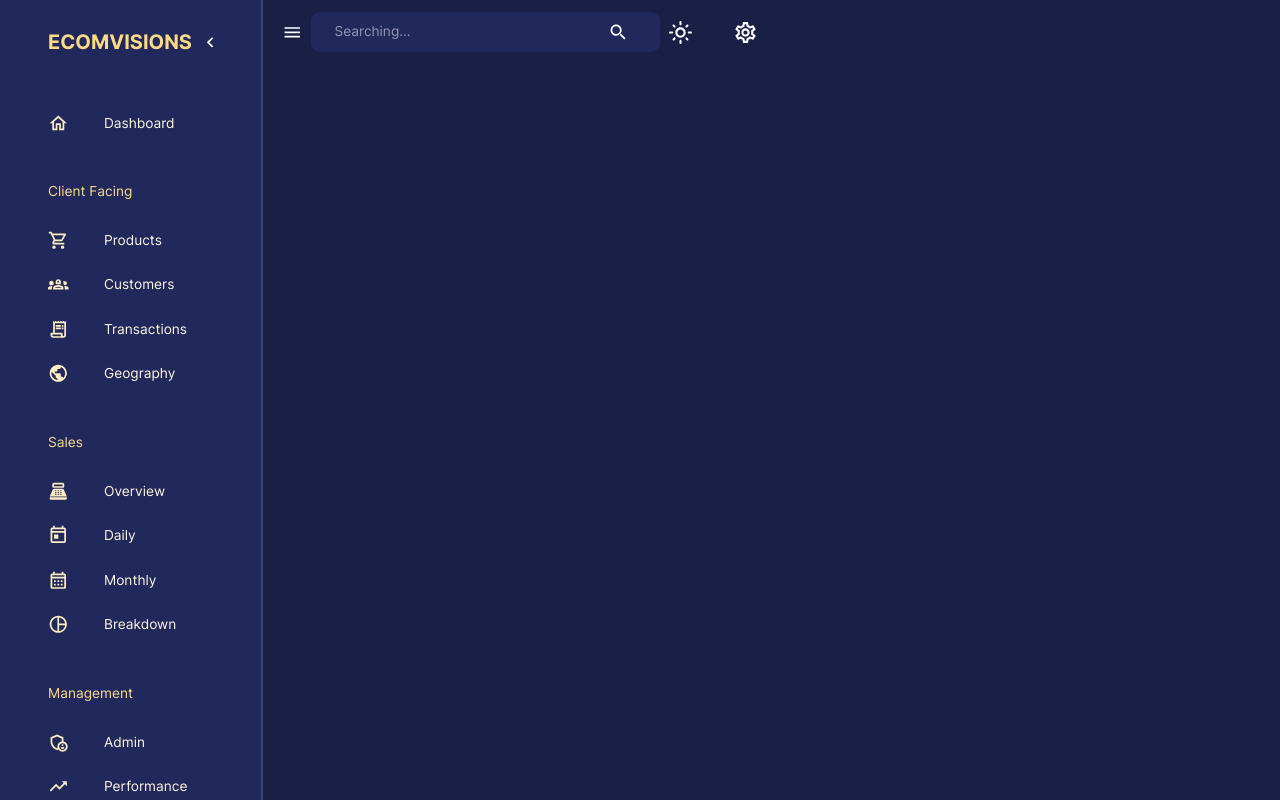
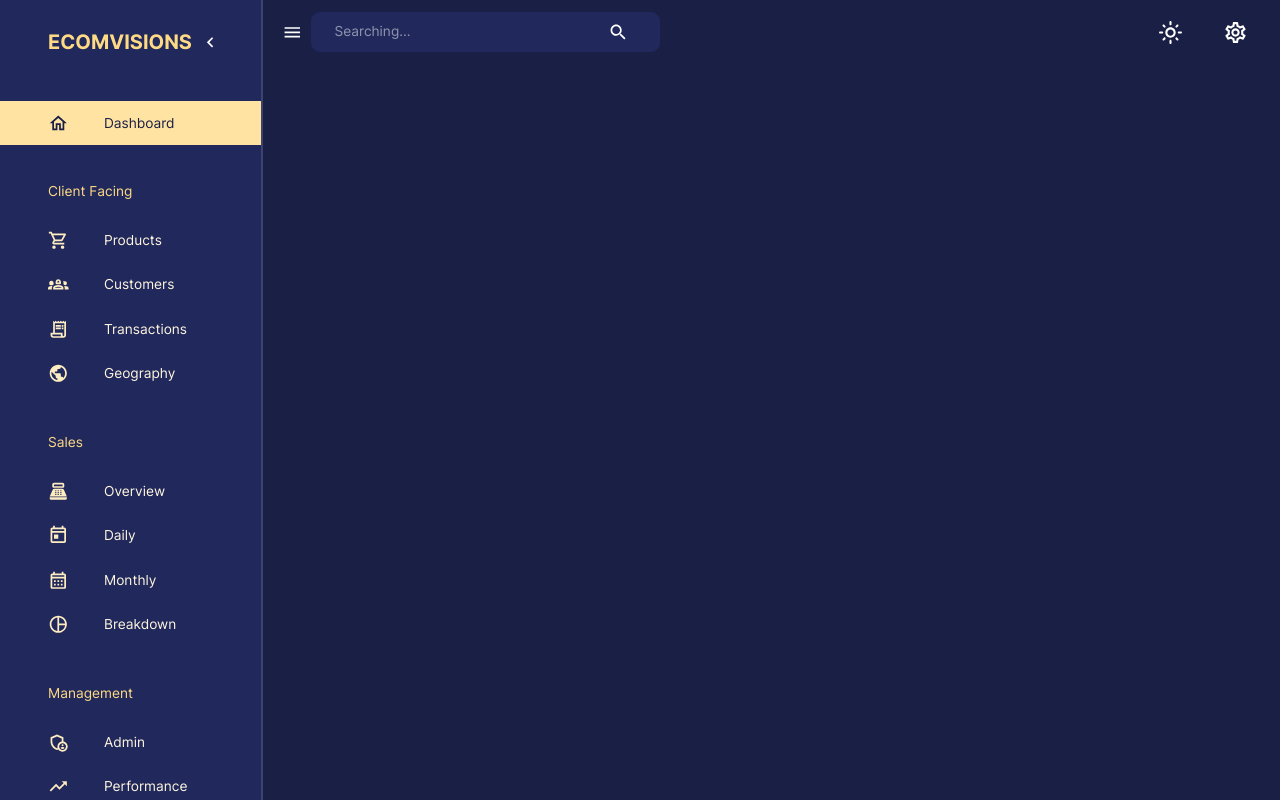
Before and after one commit to devphaseX/dashboard, a React (Vite) app in the folder client/: page /dashboard in a window 1280 px wide. Built offline with nearby package versions, Linux system fonts and the light colour scheme.

Commit message:
fix issue with route not matching

```diff
--- a/client/src/components/Layout.tsx
+++ b/client/src/components/Layout.tsx
@@ -30,7 +30,7 @@ const Layout = () => {
         setSideBarMode={setMenuMode}
         drawerWidth="250px"
       />
-      <Box>
+      <Box flexGrow={1}>
         <NavBar sideBarOpen={menuOpen} setSideBarMode={setMenuMode} />
         <Outlet />
       </Box>
--- a/client/src/util/index.ts
+++ b/client/src/util/index.ts
@@ -1,6 +1,6 @@
 function pathMatch(current: string, expected: string) {
-  current = current.replace(/^\\/, '').toLowerCase();
-  expected = expected.replace(/^\\/, '').toLowerCase();
+  current = current.replace(/^\//, '').toLowerCase();
+  expected = expected.replace(/^\//, '').toLowerCase();
   return current === expected;
 }
 
```
